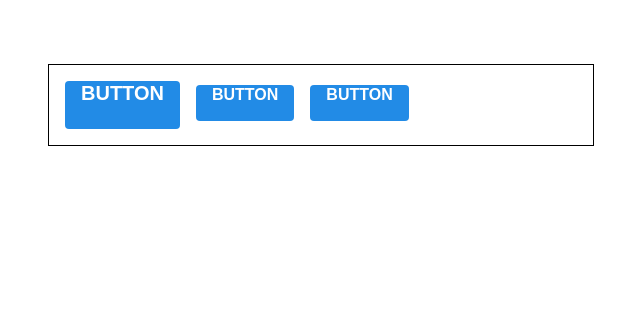
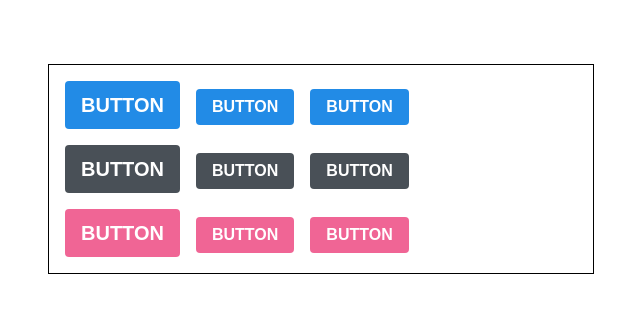
Before and after one commit to suhyeon0921/styling-with-sass, a React (Create React App) app: page / in a window 1280 px wide. Shown: the top 312 px of the page, without its empty margins (319-959 px from the left). Built offline with nearby package versions, Linux system fonts and the light colour scheme.

Commit message:
버튼 색상 설정

```diff
--- a/src/App.js
+++ b/src/App.js
@@ -4,10 +4,30 @@
 function App() {
   return (
     <div className='App'>
+      {/* 버튼 사이즈 */}
       <div className='buttons'>
         <Button size='large'>BUTTON</Button>
         <Button>BUTTON</Button>
         <Button className='small'>BUTTON</Button>
+      </div>
+      {/* 버튼 색상 */}
+      <div className='buttons'>
+        <Button size='large' color='gray'>
+          BUTTON
+        </Button>
+        <Button color='gray'>BUTTON</Button>
+        <Button className='small' color='gray'>
+          BUTTON
+        </Button>
+      </div>
+      <div className='buttons'>
+        <Button size='large' color='pink'>
+          BUTTON
+        </Button>
+        <Button color='pink'>BUTTON</Button>
+        <Button className='small' color='pink'>
+          BUTTON
+        </Button>
       </div>
     </div>
   );
--- a/src/App.scss
+++ b/src/App.scss
@@ -4,4 +4,8 @@
   margin-top: 4rem;
   border: 1px solid black;
   padding: 1rem;
+
+  .buttons + .buttons {
+    margin-top: 1rem;
+  }
 }
--- a/src/components/Button.js
+++ b/src/components/Button.js
@@ -1,12 +1,15 @@
 import classNames from 'classnames';
 import './Button.scss';
 
-function Button({ children, size }) {
-  return <button className={classNames('Button', size)}>{children}</button>;
+function Button({ children, size, color }) {
+  return (
+    <button className={classNames('Button', size, color)}>{children}</button>
+  );
 }
 
 Button.defaultProps = {
   size: 'medium',
+  color: 'blue',
 };
 
 export default Button;
--- a/src/components/Button.scss
+++ b/src/components/Button.scss
@@ -1,4 +1,16 @@
 $blue: #228be6; // 주석 선언
+$gray: #495057;
+$pink: #f06595;
+
+@mixin button-color($color) {
+  background: $color;
+  &:hover {
+    background: lighten($color, 10%);
+  }
+  &:active {
+    background: darken($color, 10%);
+  }
+}
 
 .Button {
   display: inline-flex;
@@ -7,6 +19,7 @@
   outline: none;
   border-radius: 4px;
   border: none;
+  align-items: center; // 중앙정렬
   cursor: pointer;
 
   // 사이즈 관리
@@ -31,6 +44,19 @@
     font-size: 0.875rem;
   }
 
+  // 색상 관리
+  &blue {
+    @include button-color($blue);
+  }
+
+  &.gray {
+    @include button-color($gray);
+  }
+
+  &.pink {
+    @include button-color($pink);
+  }
+
   background: $blue; // 주석 사용
   &:hover {
     background: ligten($blue, 10%); // 색상 10퍼 밝게
@@ -41,6 +67,7 @@
   }
 
   & + & {
+    // .Button + .Button 의미
     margin-left: 1rem;
   }
 }
```
